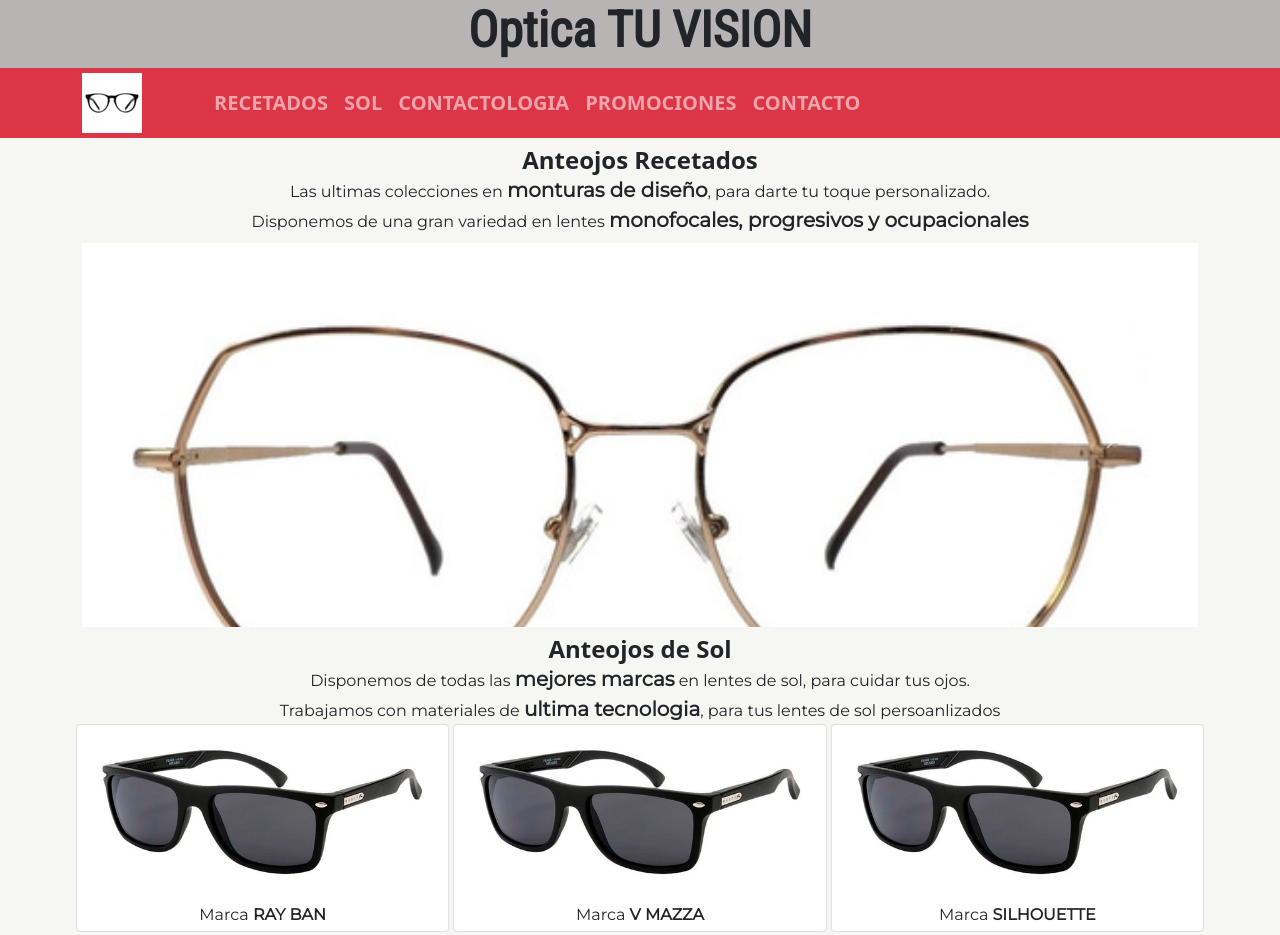
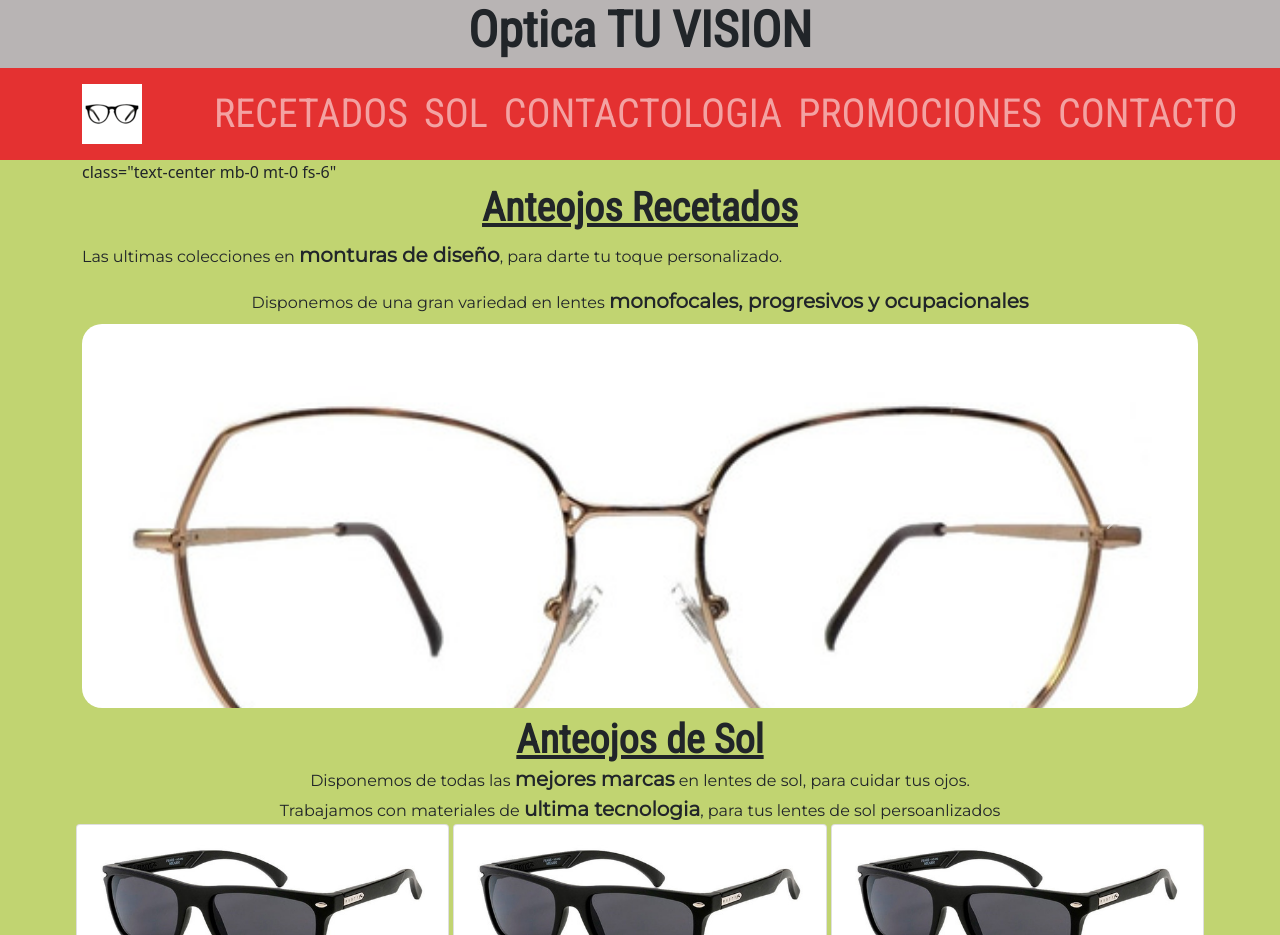
Before and after one commit to jemfo/finalCoder.io, a website: page index.html in a window 1280 px wide. Shown: the top 935 px of the page. Drawn offline with nearby package versions, Linux system fonts and the light colour scheme.

Commit message:
nav y rx

```diff
--- a/index.html
+++ b/index.html
@@ -25,12 +25,17 @@
     <link rel="stylesheet" href="./css/estilos.css">
 </head>
 
-<body class=" bg-ligth" style="background-color: rgb(246, 247, 242);">
+
+
+
+
+
+<body class=" bg-ligth" style="background-color: rgb(193, 212, 113);">
     <!-- ============= header ============== -->
     <header class="bg-ligth" style="background-color: rgb(184, 180, 180);">
-        <h1 class="text-center">Optica TU VISION</h1>
+        <h1>Optica TU VISION</h1>
         <!-- ============= nav ============== -->
-        <nav class="navbar navbar-expand-lg navbar-dark text-white bg-danger p-0">
+        <nav class="navbar navbar-expand-lg navbar-dark text-white">
             <div class="container">
                 <a class="navbar-brand" href=""><img src="imagenes/icon.png" alt="Optica tu vision"></a>
                 <button class="navbar-toggler bg-ligth" style="background-color: rgb(184, 180, 180);" type="button"
@@ -41,19 +46,19 @@
                 <div class="mx-5 collapse navbar-collapse" id="navbarSupportedContent">
                     <ul class="navbar-nav me-auto mb-2 mb-lg-0">
                         <li class="nav-item">
-                            <a class="nav-link fs-5 fw-bold" href="#rx">RECETADOS</a>
+                            <a class="nav-link" href="#rx">RECETADOS</a>
                         </li>
                         <li class="nav-item">
-                            <a class="nav-link fs-5 fw-bold" href="#sol">SOL</a>
+                            <a class="nav-link" href="#sol">SOL</a>
                         </li>
                         <li class="nav-item">
-                            <a class="nav-link fs-5 fw-bold" href="#lc">CONTACTOLOGIA</a>
+                            <a class="nav-link" href="#lc">CONTACTOLOGIA</a>
                         </li>
                         <li class="nav-item">
-                            <a class="nav-link fs-5 fw-bold" href="#promos">PROMOCIONES</a>
+                            <a class="nav-link" href="#promos">PROMOCIONES</a>
                         </li>
                         <li class="nav-item">
-                            <a class="nav-link fs-5 fw-bold" href="#nosotros">CONTACTO</a>
+                            <a class="nav-link" href="#nosotros">CONTACTO</a>
                         </li>
                     </ul>
                 </div>
@@ -62,11 +67,11 @@
     </header>
 
     <main class="container">
-        <!-- ============= rx carrousel ============== -->
+        <!-- ============= rx carrousel ============== --> class="text-center mb-0 mt-0 fs-6"
         <section id="rx">
             <div>
-                <h2 class="text-center fs-4 fw-bold mt-2 mb-0 titulo">Anteojos Recetados</h2>
-                <p class="text-center mb-0 mt-0 fs-6">Las ultimas colecciones en <span class="fw-bold fs-5">monturas de diseño</span>, para darte tu toque personalizado.</p>
+                <h2> <u> Anteojos Recetados </u></h2>
+                <p>Las ultimas colecciones en <span class="fw-bold fs-5">monturas de diseño</span>, para darte tu toque personalizado.</p>
                 <p class="text-center mb-2 mt-0 fs-6">Disponemos de una gran variedad en lentes <span class="fw-bold fs-5">monofocales, progresivos y ocupacionales</span></p>
             </div>
             <div id="carouselExampleControls" class="carousel slide" data-bs-ride="carousel">
@@ -100,7 +105,7 @@
         </section>
         <!-- ============= sol ============== -->
         <section id="sol" class="sol">
-            <h2 class="text-center fs-4 fw-bold mt-2 mb-0 titulo">Anteojos de Sol</h2>
+            <h2 class="text-center mt-2 mb-0"><u>Anteojos de Sol</u></h2>
             <p class="text-center mb-0 mt-0">Disponemos de todas las <span class="fw-bold fs-5">mejores marcas</span> en lentes de sol, para cuidar tus ojos.</p>
             <p class="text-center mb-0 mt-0">Trabajamos con materiales de <span class="fw-bold fs-5">ultima tecnologia</span>, para tus lentes de sol persoanlizados</p>
             <div class="row row-cols-md-6 row-cols-lg-4 g-3">
@@ -149,7 +154,7 @@
                     <img src="imagenes/3-lc.jpg" alt="lentes de contacto" class="img-fluid w-100 mt-5">
                 </div>
                 <div class="col-md mt-3" id="lc-tx">
-                    <h2 class="text-center fs-4 fw-bold mt-3 titulo">Lentes de contato</h2>
+                    <h2 class="text-center mt-3">Lentes de contato</h2>
                     <p class="text-center">Contamos todas las marcas en lentes de contacto <span class="fw-bold">blandos, rigidos y gaspermeales.</span></p>
                     <p class="ps-2 mb-0 fs-6">- JHONSON & JHONSON</p>
                     <p class="ps-2 mb-0 fs-6">- ALCON</p>
@@ -166,7 +171,7 @@
         <!-- ============= promos ============== -->
         <section class="mt-3" id="promos">
             <div>
-              <h2 class="text-center fs-4 fw-bold mt-3 titulo">Promociones</h2>
+              <h2 class="text-center mt-3">Promociones</h2>
               <p class="text-center mb-1">Veni y descubri todas <span class="fw-bold">nuestras promociones en lentes aereos o de contacto.</span></p>
               <img src="imagenes/4-prom.png" alt="promociones" class="rounded mx-auto d-block img-fluid">
               <p class="text-center mt-1">Nuestros medios de pagos: <span class="fw-bold">todas las tarjetas, Billetera Santa Fe, Modo y Mercado Pago.</span></p>
@@ -174,7 +179,7 @@
         </section>
             <!-- ============= form ============== -->
         <section id="nosotros" class="form mt-3 mb-3">
-            <h2 class="text-center fs-4 fw-bold titulo mb-1">Contacto</h2>
+            <h2 class="text-center mb-1">Contacto</h2>
             <div class="mb-1">
                 <label for="nombre" class="form-label mb-0">Nombre</label>
                 <input type="text" class="form-control" id="nombre" placeholder="nombre" required>
--- a/scss/_variables.scss
+++ b/scss/_variables.scss
@@ -2,3 +2,4 @@
 
 $fuenteTitulo: 'Roboto Condensed', sans-serif !important;
 $fuenteParrafo: 'Montserrat', sans-serif !important;
+$tamañaParrafo: 5px;
--- a/scss/estilos.scss
+++ b/scss/estilos.scss
@@ -1,3 +1,4 @@
+/* import */
 @import 'variables';
 @import 'responsive';
 
@@ -7,12 +8,53 @@
     padding: 0;
 }
 
+/* header */
 header h1 {
     font-family: $fuenteTitulo;
     font-weight: bolder;
     font-size: 50px !important;
+    text-align: center;
 }
 
+nav {
+    background-color: rgb(228, 49, 49);
+    li a {
+        font-family: $fuenteTitulo;
+        font-size: 40px;
+        color: white;
+    }
+}
+
+/* rx */
+
+h2{
+    text-align: center;
+}
+
+p{
+    font-family: $fuenteParrafo;
+    font-size: $fuenteParrafo;
+}
+
+.carousel-inner {
+    max-height: 24rem;
+    border-radius: 20px;
+}
+
+
+
+
+
+
+
+
+
+
+h2 {
+    font-family: $fuenteTitulo;
+    font-weight: bolder;
+    font-size: 40px !important;
+}
 
 
 
@@ -23,15 +65,13 @@ header h1 {
     font-family: $fuenteTitulo;
     font-weight: bold;
     font-size: 40px !important;
-}*/
+}
 
 p {
     font-family: $fuenteParrafo;
-}
+}*/
 
-.carousel-inner {
-    max-height: 24rem;
-}
+
 
 /* ======= sol ======== */
 
@@ -46,6 +86,6 @@ p {
 /* ======= form ======== */
 #nosotros {
     padding: 15px;
-    border: solid 5px rgb(165, 18, 18);
+    border: solid 5px rgb(228, 48, 49);
     border-radius: 15px;
 }
```
Also changed, not shown: css/estilos.css.
